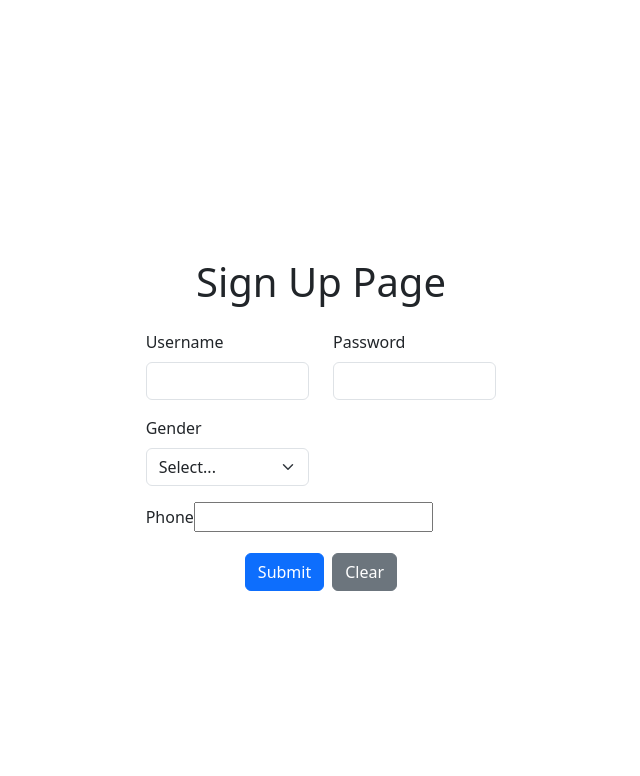
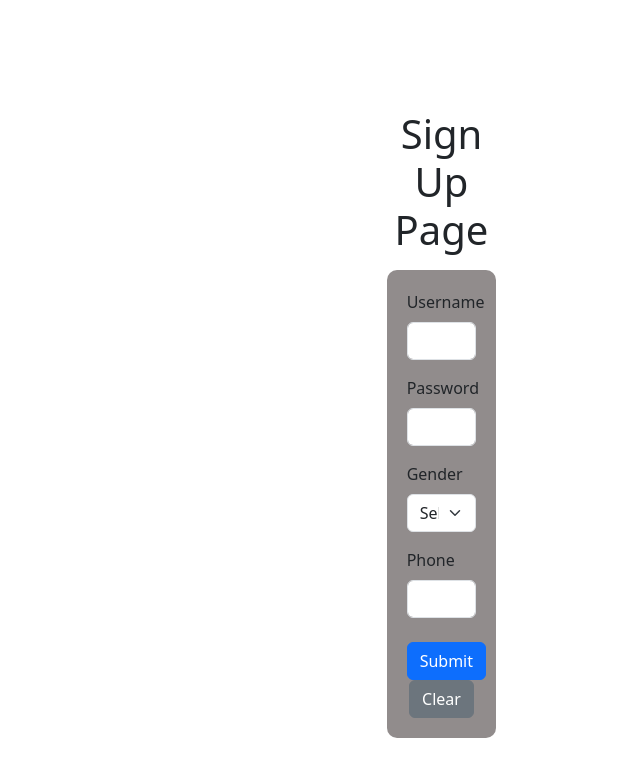
Before and after one commit to Skylen112/rongtianmu_fit5032, a Vue app in the folder my-mental-hub/: page / in a window 1280 px wide. Shown: the top 776 px of the page, without its empty margins (38-678 px from the left). Built offline with nearby package versions, Linux system fonts and the light colour scheme.

Commit message:
29/08/2025 updated

```diff
--- a/my-mental-hub/src/SignUp.vue
+++ b/my-mental-hub/src/SignUp.vue
@@ -1,12 +1,15 @@
 <template>
   <div class="container mt-5">
-    <div class="row">
-      <div class="col-md-8 offset-md-2">
-        <h1 class="text-center mb-4">Sign Up Page</h1>
+    <div class="row justify-content-center">
+      <div class="col-md-6 col-lg-5">
+        <!-- title -->
+        <h1 class="text-center mb-3">Sign Up Page</h1>
+
+        <!-- temlate -->
         <form @submit.prevent="submitForm">
-          <!-- Username & Password -->
-          <div class="row mb-3">
-            <div class="col-6">
+
+          <!-- Username -->
+          <div class="mb-3">
             <label for="username" class="form-label">Username</label>
             <input
               type="text"
@@ -18,7 +21,9 @@
             />
             <div v-if="errors.username" class="text-danger">{{ errors.username }}</div>
           </div>
-            <div class="col-6">
+
+          <!-- Password -->
+          <div class="mb-3">
             <label for="password" class="form-label">Password</label>
             <input
               type="password"
@@ -30,10 +35,8 @@
             />
             <div v-if="errors.password" class="text-danger">{{ errors.password }}</div>
           </div>
-          </div>
-          <!-- Checkbox & Gender -->
-          <div class="row mb-3">
-            <div class="col-6">
+          <!-- Gender -->
+          <div class="mb-3">
             <label for="gender" class="form-label">Gender</label>
             <select
               class="form-select"
@@ -46,30 +49,33 @@
               <option value="other">Other</option>
             </select>
           </div>
-          </div>
+
           <!-- Phone -->
           <div class="mb-3">
             <label for="phone" class="form-label">Phone</label>
             <input
               type="text"
               id="phone"
+              class="form-control"
               v-model="formData.phone"
               @blur="() => validatePhone(true)"
               @input="() => validatePhone(false)"
             />
             <div v-if="errors.phone" class="text-danger">{{ errors.phone }}</div>
           </div>
+
           <!-- Buttons -->
-          <div class="text-center">
+          <div class="text-center mt-4">
             <button type="submit" class="btn btn-primary me-2">Submit</button>
             <button type="button" class="btn btn-secondary" @click="clearForm">Clear</button>
           </div>
+
         </form>
       </div>
     </div>
   </div>
+</template>
 
-</template>
 
 <script setup>
 import { ref } from 'vue';
@@ -155,13 +161,18 @@ const submitForm = () => {
 };
 </script>
 
+<style scoped>
+form {
+  border-radius: 10px;
+  background-color: rgb(145, 140, 140);
+  padding: 20px;
+}
 
-<!-- <style scoped>
-   .text-center{
-    border-radius:23px;
-    background-color: white;
-    border-radius: 5 px;
-    display:flex;
-    gap:10px;
+input{
+  color: rgb(120, 119, 119);
 }
-</style> -->
+
+textarea{
+  background-color:black;
+}
+</style>
```
Lines whose indentation alone changed are shown as unchanged.
